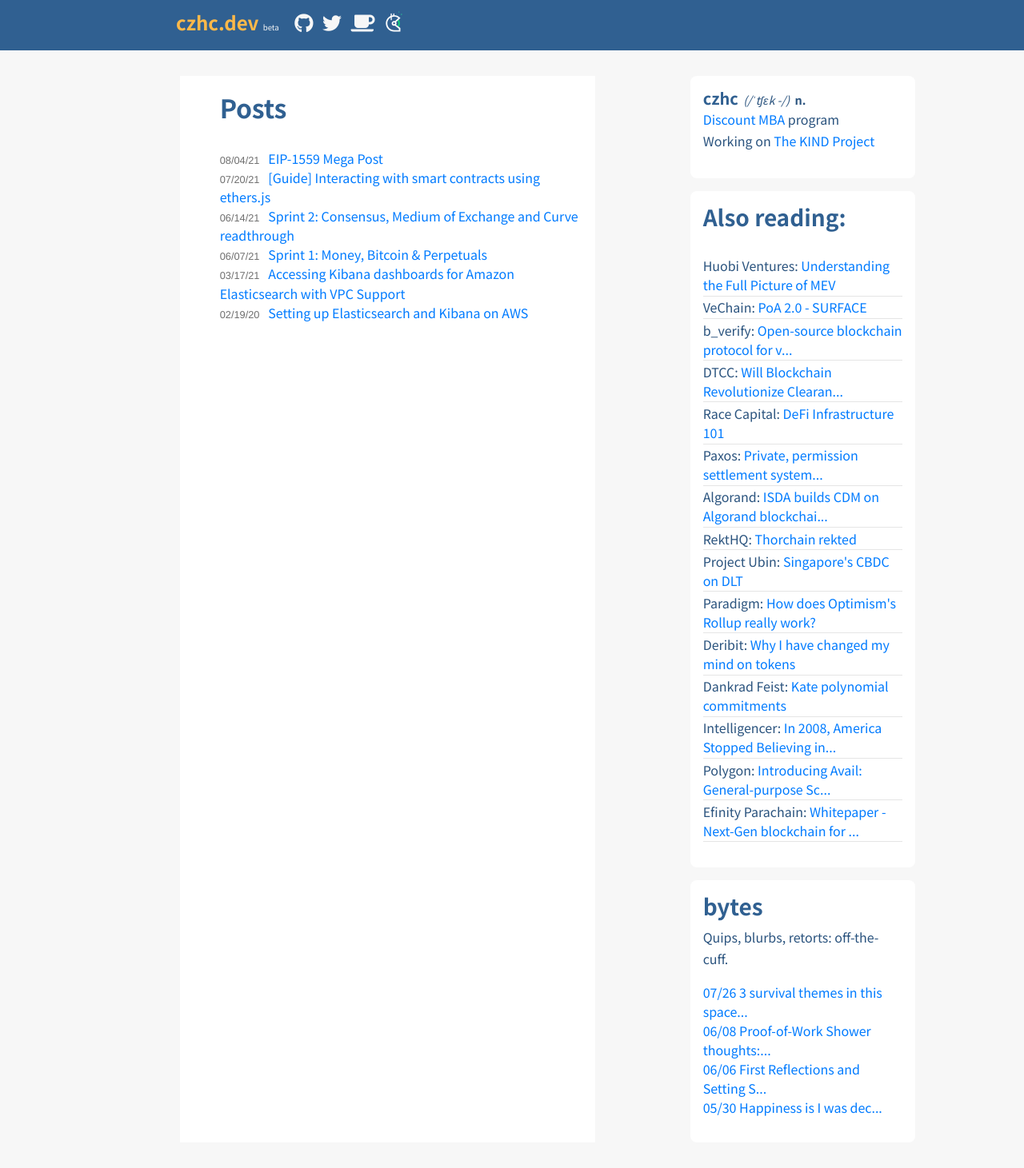
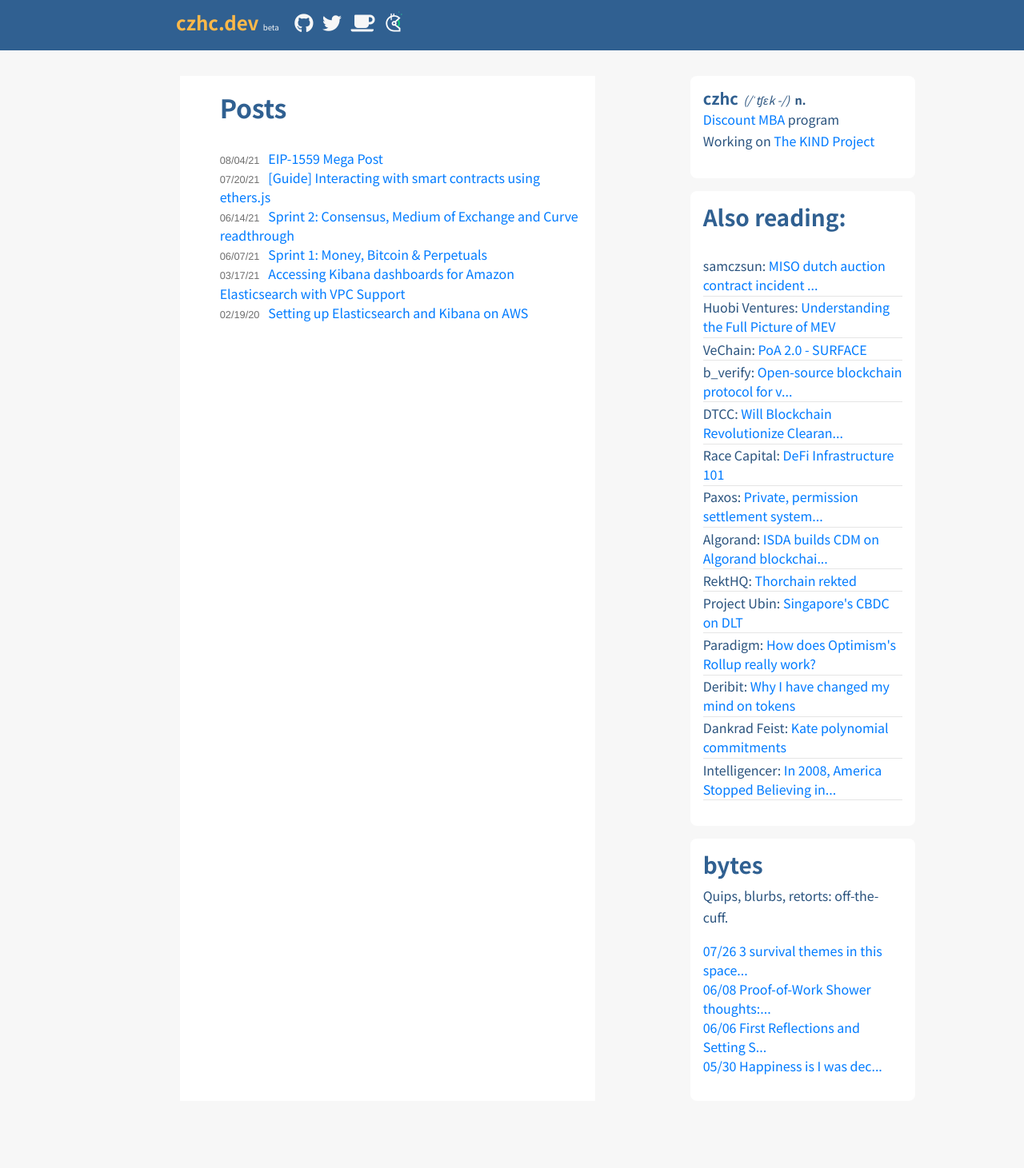
Before and after one commit to czhc/czhc.github.io, a Jekyll site: the page built from index.html, in a window 1280 px wide. Shown: the whole page at 80% size. Built offline with Jekyll 4.4.1, drawn with Linux system fonts in a browser that asks for light colours; nearby versions of some CDN libraries; after the commit the page ends 1409 px from its top, so only the background shows below that.

Commit message:
Update bookmarks.yml

```diff
--- a/_data/bookmarks.yml
+++ b/_data/bookmarks.yml
@@ -1,3 +1,6 @@
+- url: "https://www.paradigm.xyz/2021/08/two-rights-might-make-a-wrong/"
+  src: samczsun
+  title: MISO dutch auction contract incident report
 - url: "https://huobi-ventures.medium.com/understanding-the-full-picture-of-mev-4151160b7583"
   src: Huobi Ventures
   title: Understanding the Full Picture of MEV
@@ -37,9 +40,3 @@
 - url: "https://nymag.com/intelligencer/2018/08/frank-rich-2008-financial-crisis-end-of-american-dream.html"
   src: Intelligencer
   title: "In 2008, America Stopped Believing in the American Dream"
-- url: "https://blog.polygon.technology/introducing-avail-by-polygon-a-robust-general-purpose-scalable-data-availability-layer-98bc9814c048"
-  src: Polygon
-  title: "Introducing Avail: General-purpose Scalable Data Availability Layer"
-- url: "https://efinity.io/whitepaper/efinity-parachain"
-  src: Efinity Parachain
-  title: Whitepaper - Next-Gen blockchain for NFTs
```
